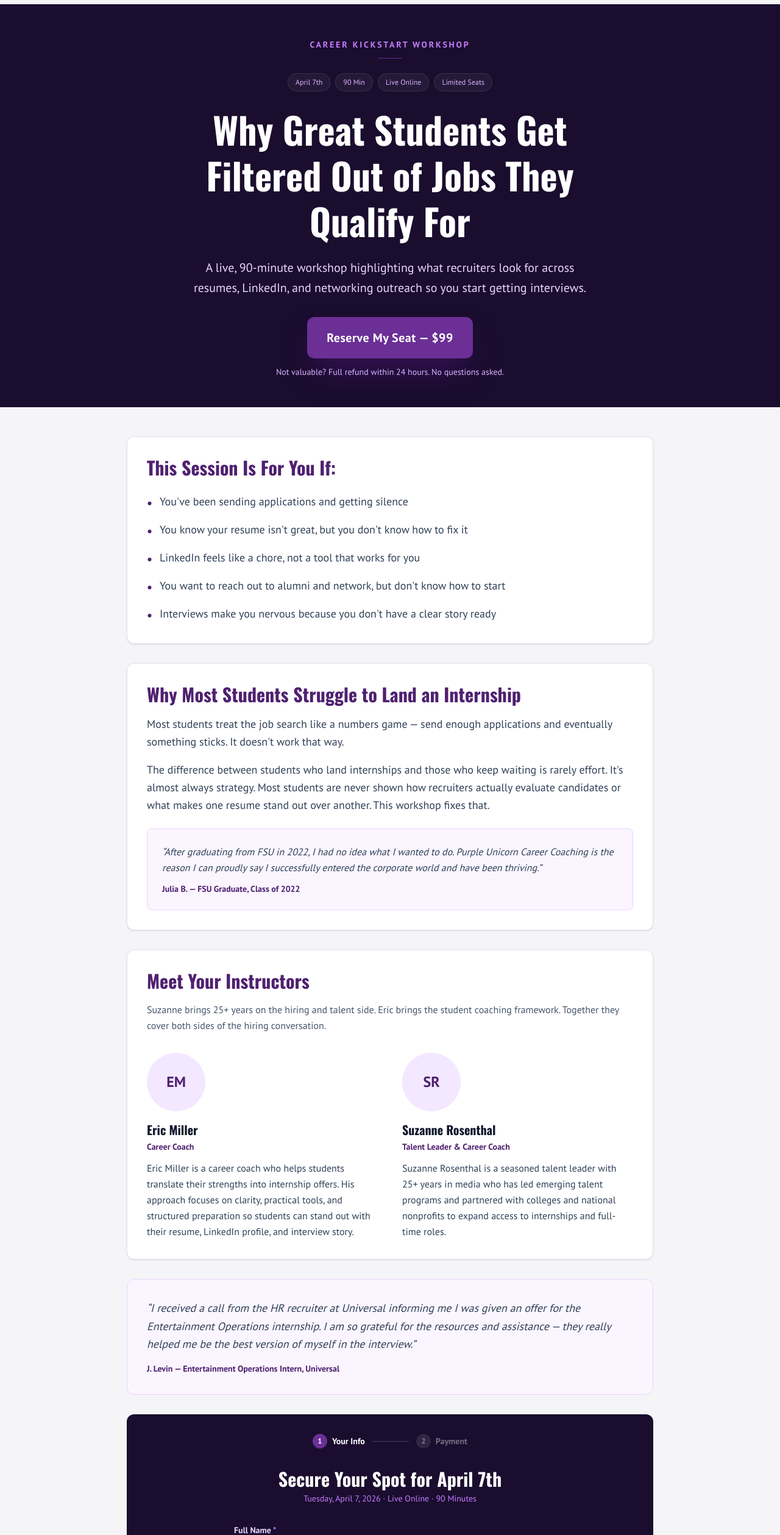
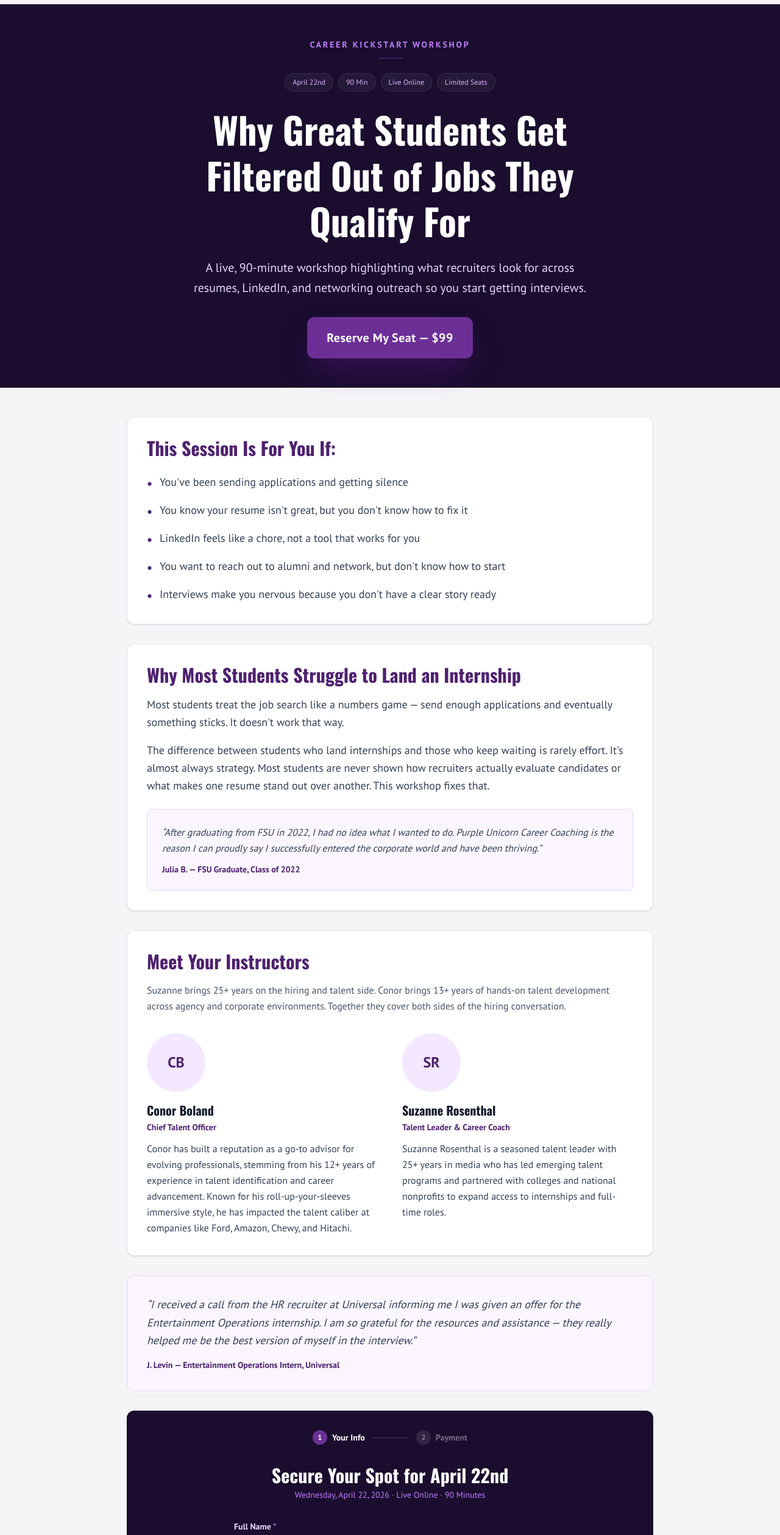
Before and after one commit to CFP-Brands-DigitalEco/purple-unicorn, a Next.js app: page /bootcamps/career-kickstart in a window 1280 px wide. Shown: the part 177-2695 px from the top of the page at 61% size. Built offline with nearby package versions, Linux system fonts and the light colour scheme.

Commit message:
Adjustments to live career kickstart event

```diff
--- a/app/bootcamps/career-kickstart/CareerKickstartClient.tsx
+++ b/app/bootcamps/career-kickstart/CareerKickstartClient.tsx
@@ -2,7 +2,7 @@
 
 import { useState, useRef, useEffect } from 'react';
 
-const SESSION_DATE = 'Tuesday, April 7, 2026';
+const SESSION_DATE = 'Wednesday, April 22, 2026';
 
 interface FormData {
   name: string;
@@ -67,7 +67,7 @@ export function CareerKickstartClient() {
 
           {/* Session strip — above headline */}
           <div className="flex flex-wrap justify-center gap-2 mb-6">
-            {['April 7th', '90 Min', 'Live Online', 'Limited Seats'].map((label) => (
+            {['April 22nd', '90 Min', 'Live Online', 'Limited Seats'].map((label) => (
               <span key={label} className="inline-flex items-center text-purple-300 text-xs font-medium bg-white/5 border border-white/10 px-3 py-1.5 rounded-full whitespace-nowrap">
                 {label}
               </span>
@@ -90,9 +90,6 @@ export function CareerKickstartClient() {
           >
             Reserve My Seat — $99
           </button>
-          <p className="mt-3 text-purple-300 text-sm">
-            Not valuable? Full refund within 24 hours. No questions asked.
-          </p>
 
         </div>
       </section>
@@ -130,21 +127,21 @@ export function CareerKickstartClient() {
 
         <section className="bg-white rounded-xl shadow-sm border border-slate-200 p-8">
           <h2 className="text-2xl md:text-3xl font-bold text-[#4f2170] mb-4">Meet Your Instructors</h2>
-          <p className="text-slate-600 text-base leading-relaxed mb-8">Suzanne brings 25+ years on the hiring and talent side. Eric brings the student coaching framework. Together they cover both sides of the hiring conversation.</p>
+          <p className="text-slate-600 text-base leading-relaxed mb-8">Suzanne brings 25+ years on the hiring and talent side. Conor brings 13+ years of hands-on talent development across agency and corporate environments. Together they cover both sides of the hiring conversation.</p>
           <div className="grid grid-cols-1 md:grid-cols-2 gap-10">
             <div className="flex flex-col items-center text-center md:items-start md:text-left">
               {/*
-                TODO: Drop eric-miller.webp into /public/headshots/ and replace the
+                TODO: Drop conor-boland.webp into /public/headshots/ and replace the
                 placeholder below with:
-                  <Image src="/headshots/eric-miller.webp" alt="Eric Miller"
+                  <Image src="/headshots/conor-boland.webp" alt="Conor Boland"
                     width={96} height={96} className="rounded-full object-cover mb-4" />
               */}
               <div className="w-24 h-24 rounded-full bg-purple-100 flex items-center justify-center mb-4 shrink-0">
-                <span className="text-2xl font-bold text-[#4f2170]">EM</span>
+                <span className="text-2xl font-bold text-[#4f2170]">CB</span>
               </div>
-              <h3 className="text-xl font-bold text-slate-900 mb-1">Eric Miller</h3>
-              <p className="text-[#4f2170] text-sm font-semibold mb-3">Career Coach</p>
-              <p className="text-slate-700 leading-relaxed">Eric Miller is a career coach who helps students translate their strengths into internship offers. His approach focuses on clarity, practical tools, and structured preparation so students can stand out with their resume, LinkedIn profile, and interview story.</p>
+              <h3 className="text-xl font-bold text-slate-900 mb-1">Conor Boland</h3>
+              <p className="text-[#4f2170] text-sm font-semibold mb-3">Chief Talent Officer</p>
+              <p className="text-slate-700 leading-relaxed">Conor has built a reputation as a go-to advisor for evolving professionals, stemming from his 12+ years of experience in talent identification and career advancement. Known for his roll-up-your-sleeves immersive style, he has impacted the talent caliber at companies like Ford, Amazon, Chewy, and Hitachi.</p>
             </div>
             <div className="flex flex-col items-center text-center md:items-start md:text-left">
               {/*
@@ -209,7 +206,7 @@ export function CareerKickstartClient() {
                 </div>
 
                 <h2 className="text-2xl md:text-3xl font-bold text-white mb-2">Your spot is saved!</h2>
-                <p className="text-purple-300 mb-6">Complete payment below to confirm your registration for April 7th.</p>
+                <p className="text-purple-300 mb-6">Complete payment below to confirm your registration for April 22nd.</p>
 
                 {/* Zoom link promise */}
                 <div className="bg-purple-900/40 border border-purple-500/30 rounded-xl p-4 mb-4 text-left flex items-start gap-3">
@@ -227,7 +224,7 @@ export function CareerKickstartClient() {
                     <path strokeLinecap="round" strokeLinejoin="round" strokeWidth={2} d="M8 7V3m8 4V3m-9 8h10M5 21h14a2 2 0 002-2V7a2 2 0 00-2-2H5a2 2 0 00-2 2v12a2 2 0 002 2z" />
                   </svg>
                   <p className="text-amber-200 text-sm leading-relaxed">
-                    <strong className="text-amber-100">Add April 7th to your calendar now.</strong>
+                    <strong className="text-amber-100">Add April 22nd to your calendar now.</strong>
                   </p>
                 </div>
 
@@ -244,13 +241,10 @@ export function CareerKickstartClient() {
                   </a>
                 </div>
 
-                <p className="mt-4 text-purple-400 text-sm">
-                  Not valuable? Full refund within 24 hours. No questions asked.
-                </p>
               </div>
             ) : (
               <>
-                <h2 className="text-2xl md:text-3xl font-bold text-white text-center mb-1">Secure Your Spot for April 7th</h2>
+                <h2 className="text-2xl md:text-3xl font-bold text-white text-center mb-1">Secure Your Spot for April 22nd</h2>
                 <p className="text-purple-400 text-sm text-center mb-8">{SESSION_DATE} · Live Online · 90 Minutes</p>
                 <form onSubmit={handleSubmit} className="space-y-5" noValidate>
                   <div>
@@ -286,9 +280,6 @@ export function CareerKickstartClient() {
                       </span>
                     ) : 'Save My Spot & Continue →'}
                   </button>
-                  <p className="text-purple-400 text-sm text-center">
-                    Not valuable? Full refund within 24 hours. No questions asked.
-                  </p>
                 </form>
               </>
             )}
```
